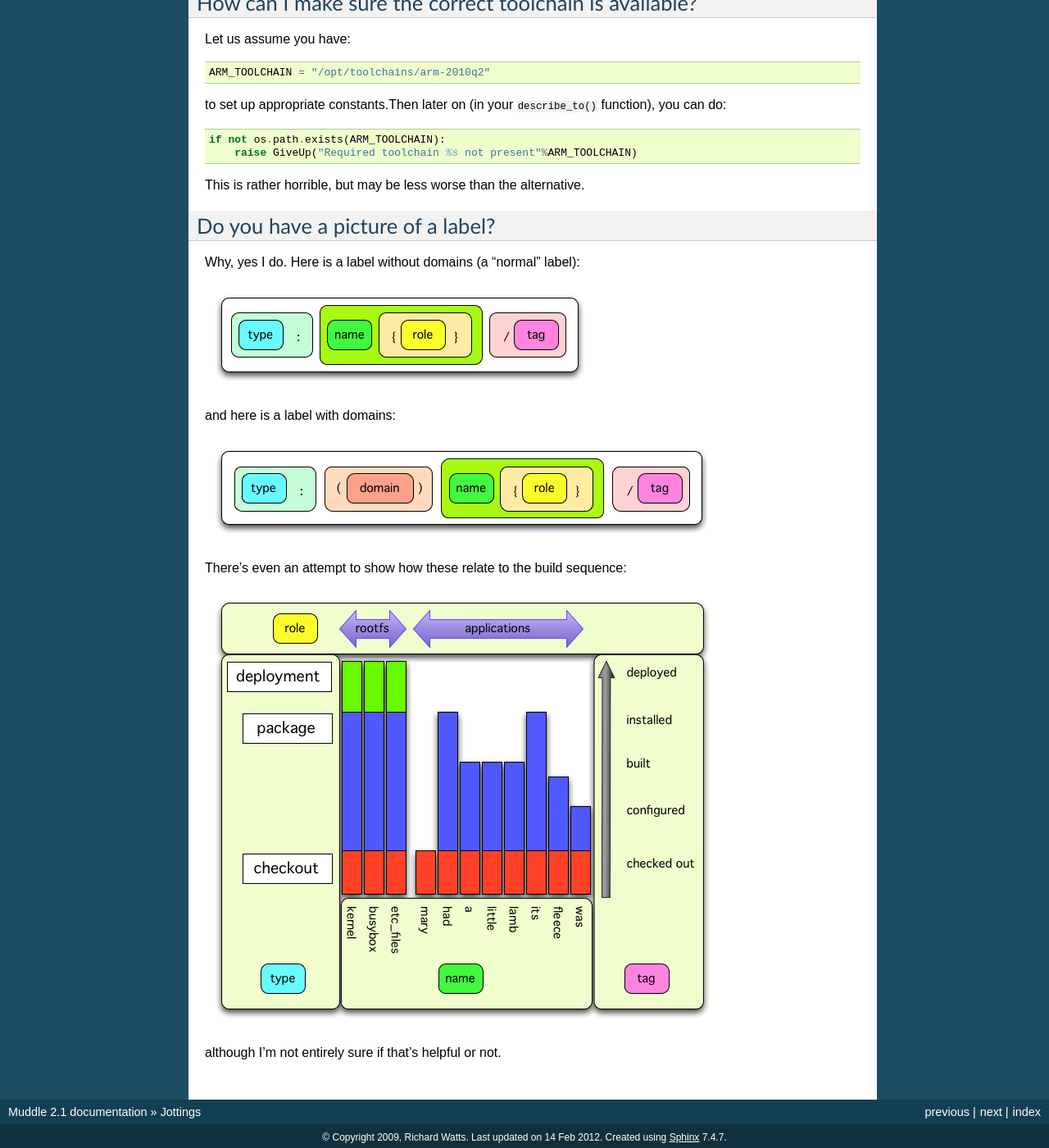
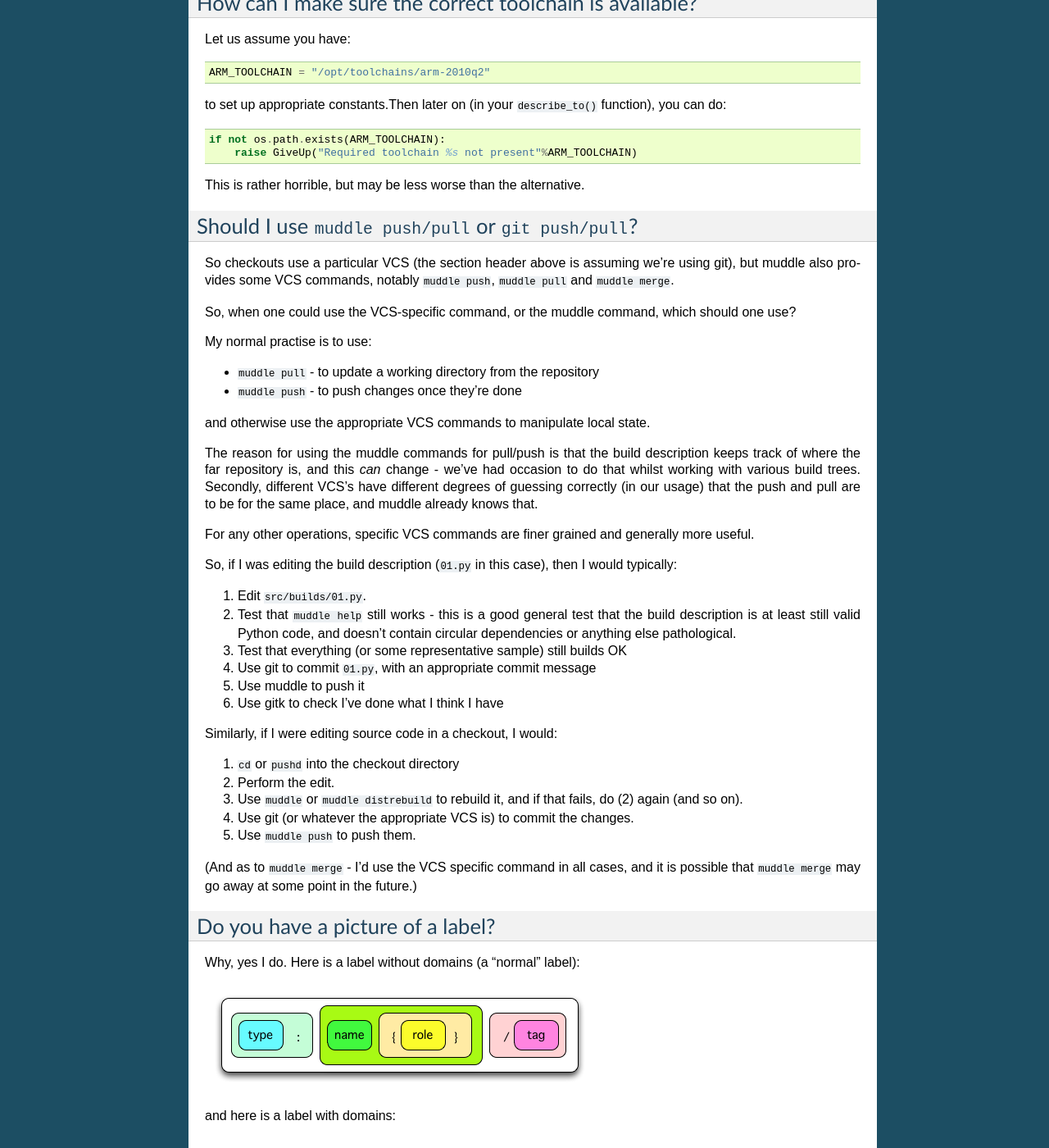
Before and after one commit to kynesim/muddle, a Sphinx documentation site: the page built from docs/jottings.txt, in a window 1280 px wide and 1400 px high, scrolled down 7118 px. Shown: the whole window at 82% size. Built offline with Sphinx 7.4.7, drawn with Linux system fonts in a browser that asks for light colours; some of the changed text lies outside the part shown.

Commit message:
Add another note

```diff
--- a/docs/jottings.txt
+++ b/docs/jottings.txt
@@ -424,6 +424,58 @@ function), you can do::
 
 This is rather horrible, but may be less worse than the alternative.
 
+Should I use ``muddle push/pull`` or ``git push/pull``?
+=======================================================
+So checkouts use a particular VCS (the section header above is assuming we're
+using git), but muddle also provides some VCS commands, notably ``muddle
+push``, ``muddle pull`` and ``muddle merge``.
+
+So, when one could use the VCS-specific command, or the muddle command, which
+should one use?
+
+My normal practise is to use:
+
+* ``muddle pull`` - to update a working directory from the repository
+* ``muddle push`` - to push changes once they're done
+
+and otherwise use the appropriate VCS commands to manipulate local
+state.
+
+The reason for using the muddle commands for pull/push is that the
+build description keeps track of where the far repository is,
+and this *can* change - we've had occasion to do that whilst working with
+various build trees. Secondly, different VCS's have different degrees of
+guessing correctly (in our usage) that the push and pull are to be for the
+same place, and muddle already knows that.
+
+For any other operations, specific VCS commands are finer grained and
+generally more useful.
+
+So, if I was editing the build description (``01.py`` in this case), then I
+would typically:
+
+1. Edit ``src/builds/01.py``.
+2. Test that ``muddle help`` still works - this is a good general test that
+   the build description is at least still valid Python code, and doesn't
+   contain circular dependencies or anything else pathological.
+3. Test that everything (or some representative sample) still builds OK
+4. Use git to commit ``01.py``, with an appropriate commit message
+5. Use muddle to push it
+6. Use gitk to check I've done what I think I have
+
+Similarly, if I were editing source code in a checkout, I would:
+
+1. ``cd`` or ``pushd`` into the checkout directory
+2. Perform the edit.
+3. Use ``muddle`` or ``muddle distrebuild`` to rebuild it, and if that fails,
+   do (2) again (and so on).
+4. Use git (or whatever the appropriate VCS is) to commit the changes.
+5. Use ``muddle push`` to push them.
+
+(And as to ``muddle merge`` - I'd use the VCS specific command in all cases,
+and it is possible that ``muddle merge`` may go away at some point in the
+future.)
+
 Do you have a picture of a label?
 =================================
 Why, yes I do. Here is a label without domains (a "normal" label):
```
